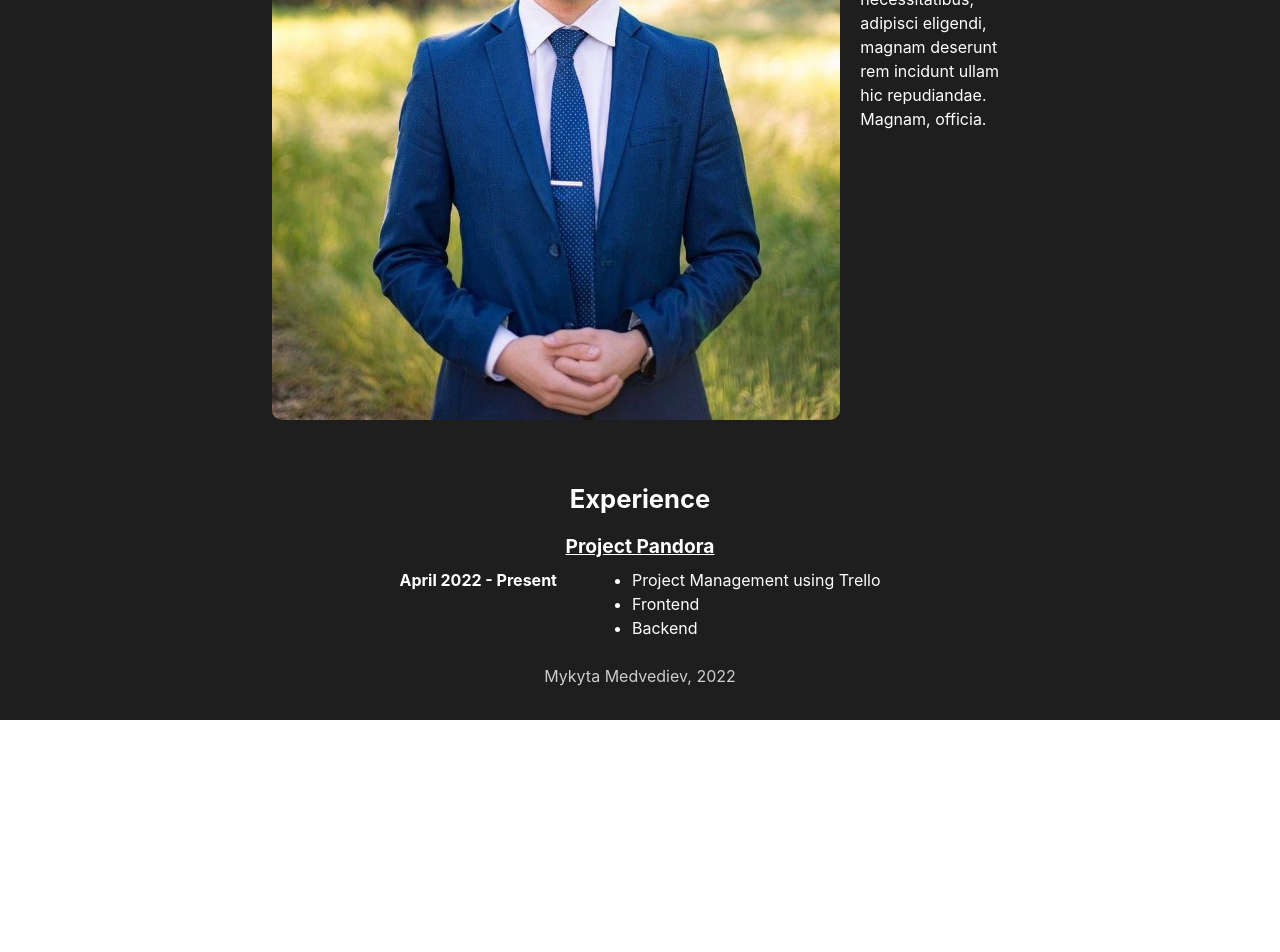
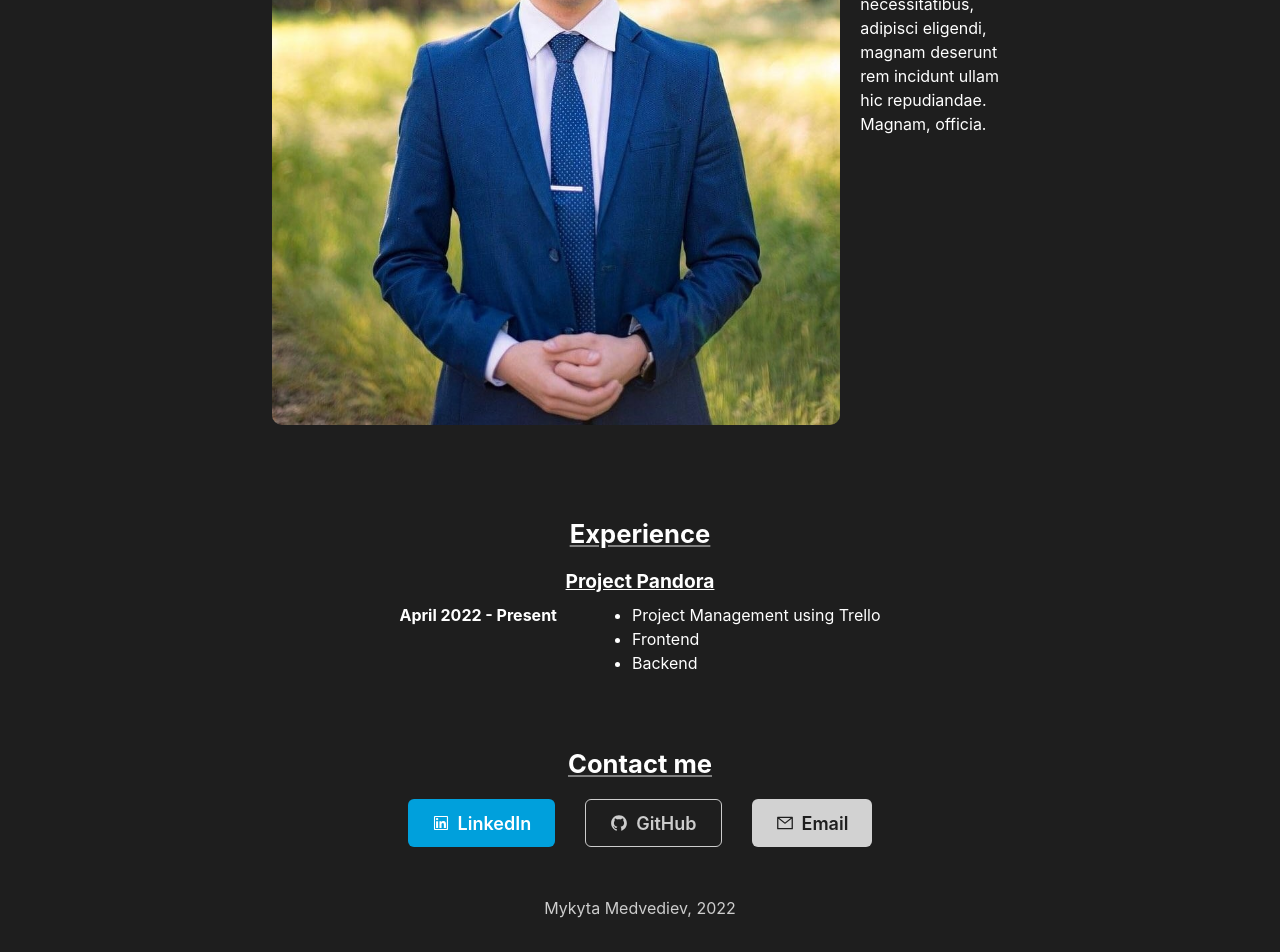
Before and after one commit to Furilon/portfolio-website, a Next.js app: page /about in a window 1280 px wide. Shown: the part 386-1338 px from the top of the page. Before the commit the page ends 1106 px from the top, so only its background shows below. Built offline with nearby package versions, Linux system fonts and the light colour scheme.

Commit message:
Added Contact Me section

```diff
--- a/pages/about.js
+++ b/pages/about.js
@@ -1,8 +1,12 @@
-import Link from "next/link";
 import PageLayout from "../components/layouts/page";
-import { Heading, Flex, Text, Image } from "@chakra-ui/react";
+import { Heading, Flex, Text, Image, Button, Link } from "@chakra-ui/react";
 import Section from "../components/section";
 import Experience from "../components/experience";
+import {
+  AiOutlineLinkedin,
+  AiOutlineMail,
+  AiOutlineGithub,
+} from "react-icons/ai";
 
 const EXPERIENCE_TEXT = {
   Pandora: ["Project Management using Trello", "Frontend", "Backend"],
@@ -16,8 +20,14 @@ export default function About() {
 
         {/* Wrapper for Who I Am section */}
         <Section>
-          <Flex direction="column" justify="center" align="center" my="20px">
-            <Heading as="h2" fontSize="1.6rem" mb="15px">
+          <Flex direction="column" justify="center" align="center" my="25px">
+            <Heading
+              as="h2"
+              fontSize="1.6rem"
+              mb="15px"
+              textDecoration="underline"
+              textDecorationColor="gray"
+            >
               Who I am
             </Heading>
             <Flex
@@ -47,9 +57,15 @@ export default function About() {
           </Flex>
         </Section>
 
+        {/* Wrapper for Experience section */}
         <Section>
-          <Flex direction="column" justify="center" align="center">
-            <Heading as="h2" fontSize="1.6rem">
+          <Flex direction="column" justify="center" align="center" my="25px">
+            <Heading
+              as="h2"
+              fontSize="1.6rem"
+              textDecoration="underline"
+              textDecorationColor="gray"
+            >
               Experience
             </Heading>
             <Flex direction="column" justify="center" align="center">
@@ -61,6 +77,65 @@ export default function About() {
             </Flex>
           </Flex>
         </Section>
+
+        <Section>
+          <Flex direction="column" justify="center" align="center" my="25px">
+            <Heading
+              as="h4"
+              fontSize="1.6rem"
+              textDecoration="underline"
+              textDecorationColor="gray"
+            >
+              Contact me
+            </Heading>
+            <Flex
+              direction={{ base: "column", md: "row" }}
+              justify="center"
+              align="center"
+              gap={{ base: "20px", md: "30px" }}
+              mt="20px"
+            >
+              <Link
+                href="https://www.linkedin.com/in/mykyta-medvediev/"
+                isExternal
+              >
+                <Button
+                  colorScheme="linkedin"
+                  leftIcon={<AiOutlineLinkedin />}
+                  size="lg"
+                >
+                  LinkedIn
+                </Button>
+              </Link>
+              <Link href="https://github.com/Furilon" isExternal>
+                <Button
+                  size="lg"
+                  leftIcon={<AiOutlineGithub />}
+                  textColor="#cdcdcd"
+                  border="1px"
+                  bg="none"
+                  borderColor="#cdcdcd"
+                  _hover={{ bg: "whiteAlpha.100" }}
+                >
+                  GitHub
+                </Button>
+              </Link>
+              <Link href="mailto:mykytamedvediev@gmail.com" isExternal>
+                <Button
+                  size="lg"
+                  leftIcon={<AiOutlineMail />}
+                  bg="whiteAlpha.800"
+                  textColor="#1e1e1e"
+                  _hover={{
+                    bg: "whiteAlpha.700",
+                  }}
+                >
+                  Email
+                </Button>
+              </Link>
+            </Flex>
+          </Flex>
+        </Section>
       </Flex>
     </PageLayout>
   );
```
